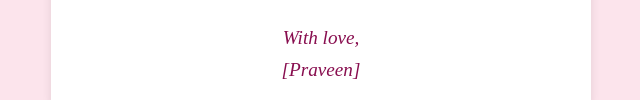
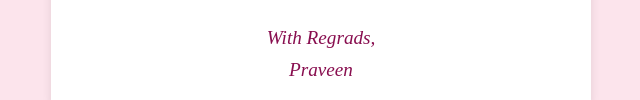
Before and after one commit to Praveenmadhu18/happy-birthday-madhu, a plain HTML site: page index.html in a window 1280 px wide. Shown: the part 828-928 px from the top of the page, 319-959 px from the left. Drawn offline with Linux system fonts and the light colour scheme.

Commit message:
Update index.html

```diff
--- a/index.html
+++ b/index.html
@@ -17,8 +17,8 @@
             <p>Nuvvu puti ippudaki: 8765 days complete ayendhi</p>
         </div>
         <div class="signature">
-            <p>With love,</p>
-            <p>[Praveen]</p>
+            <p>With Regrads,</p>
+            <p>Praveen</p>
         </div>
     </div>
 </body>
```
